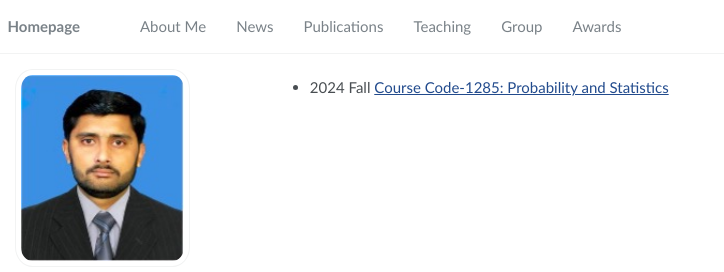
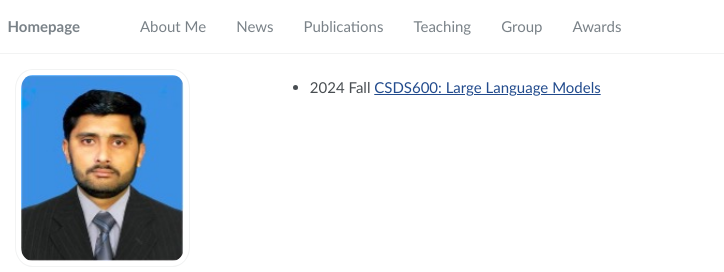
Before and after one commit to TahirSher/TahirSher.github.io, a Jekyll site: the page built from _pages/teaching.md, in a window 1280 px wide. Shown: the top 272 px of the page, without its empty margins (0-724 px from the left). Built offline with Jekyll 4.4.1, drawn with Linux system fonts in a browser that asks for light colours; nearby versions of some CDN libraries.

Commit message:
Add files via upload

```diff
--- a/_pages/teaching.md
+++ b/_pages/teaching.md
@@ -5,4 +5,4 @@ excerpt: ""
 author_profile: true
 ---
 
-- 2024 Fall [Course Code-1285: Probability and Statistics](/CourseCode-1285)
+- 2024 Fall [CSDS600: Large Language Models](/csds600)
```
